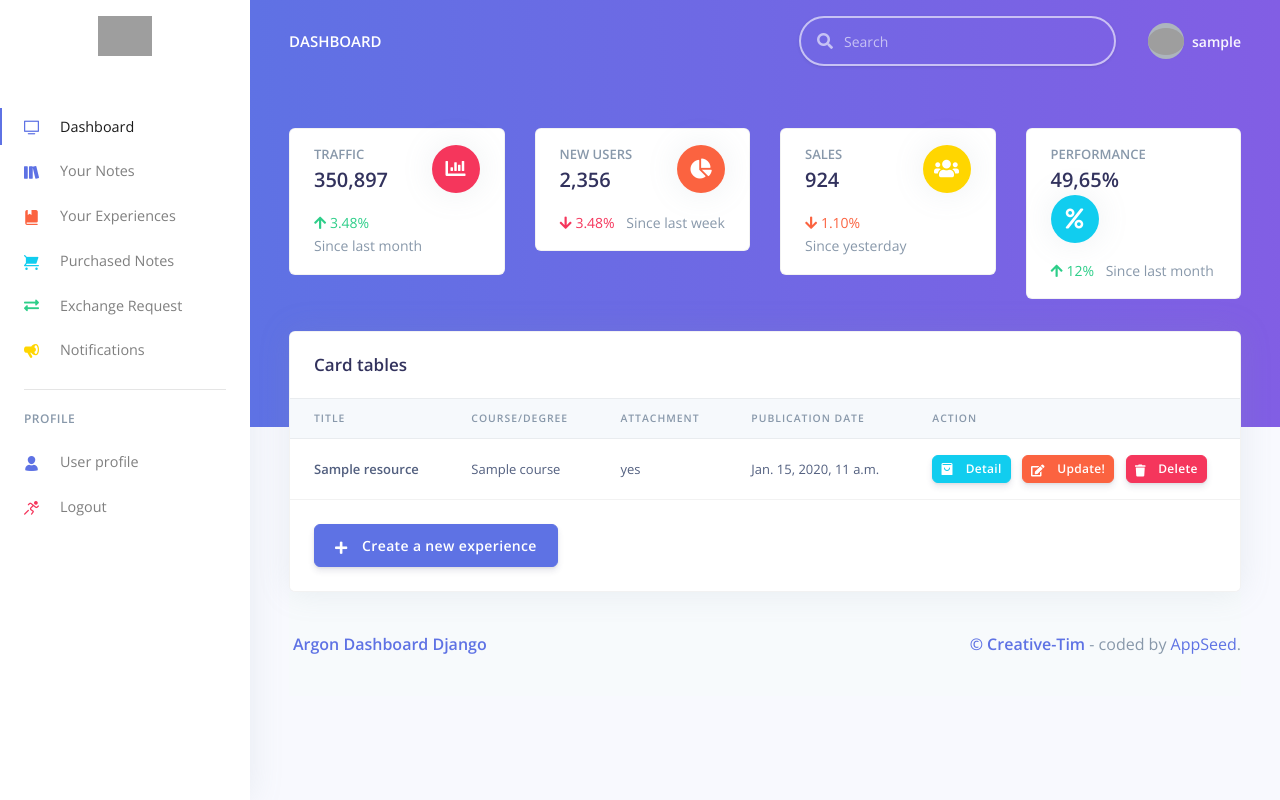
After one commit to k4j3d3v/Student-SharePlace, a Django app: page /experiences in a window 1280 px wide. The commit adds this page. Run offline with Django 3.2, Linux system fonts and the light colour scheme; a user stored in the database is signed in; tables that the repository leaves empty hold one stand-in row (values such as "Sample post"); some libraries are stand-ins or nearby versions; grey boxes are pictures that could not be loaded.

```diff
--- a/content/models.py
+++ b/content/models.py
@@ -57,11 +57,19 @@ class Note(Resource):
     course = models.ForeignKey(Course, on_delete=models.CASCADE)
     uploaded = models.FileField(upload_to='resources/')
 
+    def __repr__(self):
+        return f'{self.__class__}: {self.__str__()}'
+    #
+    # class Meta:
+    #     rules_permissions = {
+    #         "read": rules.has_purchased_note,
+    #     }
+
 
 class Experience(Resource):
     kind_of = models.CharField(max_length=50)
     text = tinymce_models.HTMLField()
-    course = models.ManyToManyField(Course)  # , related_name="related_to")
+    course = models.ManyToManyField(Course, blank=True)
     degree = models.ForeignKey(Degree, on_delete=models.CASCADE, null=True, blank=True)
     uploaded = models.FileField(upload_to='resources/', null=True, blank=True)
 
--- a/content/templates/content/experience_detail.html
+++ b/content/templates/content/experience_detail.html
@@ -15,5 +15,4 @@
 {% if object.uploaded %}
 <p><strong>File:</strong><a href="{{ object.uploaded.url }}">{{ object.get_filename }}</a></p>
 {% endif %}
-{% include 'comments/comments.html' with pk=object.pk %}
 {% endblock %}
--- /dev/null
+++ b/more_exchange/templates/tables-exp.html
@@ -0,0 +1,171 @@
+{% extends 'layouts/base.html' %}
+
+{% block title %} Tables {% endblock title %}
+
+{% block content %}
+
+<!-- Header -->
+<div class="header bg-gradient-primary pb-8 pt-5 pt-md-8">
+    <div class="container-fluid">
+        <div class="header-body">
+            <!-- Card stats -->
+            <div class="row">
+                <div class="col-xl-3 col-lg-6">
+                    <div class="card card-stats mb-4 mb-xl-0">
+                        <div class="card-body">
+                            <div class="row">
+                                <div class="col">
+                                    <h5 class="card-title text-uppercase text-muted mb-0">Traffic</h5>
+                                    <span class="h2 font-weight-bold mb-0">350,897</span>
+                                </div>
+                                <div class="col-auto">
+                                    <div class="icon icon-shape bg-danger text-white rounded-circle shadow">
+                                        <i class="fas fa-chart-bar"></i>
+                                    </div>
+                                </div>
+                            </div>
+                            <p class="mt-3 mb-0 text-muted text-sm">
+                                <span class="text-success mr-2"><i class="fa fa-arrow-up"></i> 3.48%</span>
+                                <span class="text-nowrap">Since last month</span>
+                            </p>
+                        </div>
+                    </div>
+                </div>
+                <div class="col-xl-3 col-lg-6">
+                    <div class="card card-stats mb-4 mb-xl-0">
+                        <div class="card-body">
+                            <div class="row">
+                                <div class="col">
+                                    <h5 class="card-title text-uppercase text-muted mb-0">New users</h5>
+                                    <span class="h2 font-weight-bold mb-0">2,356</span>
+                                </div>
+                                <div class="col-auto">
+                                    <div class="icon icon-shape bg-warning text-white rounded-circle shadow">
+                                        <i class="fas fa-chart-pie"></i>
+                                    </div>
+                                </div>
+                            </div>
+                            <p class="mt-3 mb-0 text-muted text-sm">
+                                <span class="text-danger mr-2"><i class="fas fa-arrow-down"></i> 3.48%</span>
+                                <span class="text-nowrap">Since last week</span>
+                            </p>
+                        </div>
+                    </div>
+                </div>
+                <div class="col-xl-3 col-lg-6">
+                    <div class="card card-stats mb-4 mb-xl-0">
+                        <div class="card-body">
+                            <div class="row">
+                                <div class="col">
+                                    <h5 class="card-title text-uppercase text-muted mb-0">Sales</h5>
+                                    <span class="h2 font-weight-bold mb-0">924</span>
+                                </div>
+                                <div class="col-auto">
+                                    <div class="icon icon-shape bg-yellow text-white rounded-circle shadow">
+                                        <i class="fas fa-users"></i>
+                                    </div>
+                                </div>
+                            </div>
+                            <p class="mt-3 mb-0 text-muted text-sm">
+                                <span class="text-warning mr-2"><i class="fas fa-arrow-down"></i> 1.10%</span>
+                                <span class="text-nowrap">Since yesterday</span>
+                            </p>
+                        </div>
+                    </div>
+                </div>
+                <div class="col-xl-3 col-lg-6">
+                    <div class="card card-stats mb-4 mb-xl-0">
+                        <div class="card-body">
+                            <div class="row">
+                                <div class="col">
+                                    <h5 class="card-title text-uppercase text-muted mb-0">Performance</h5>
+                                    <span class="h2 font-weight-bold mb-0">49,65%</span>
+                                </div>
+                                <div class="col-auto">
+                                    <div class="icon icon-shape bg-info text-white rounded-circle shadow">
+                                        <i class="fas fa-percent"></i>
+                                    </div>
+                                </div>
+                            </div>
+                            <p class="mt-3 mb-0 text-muted text-sm">
+                                <span class="text-success mr-2"><i class="fas fa-arrow-up"></i> 12%</span>
+                                <span class="text-nowrap">Since last month</span>
+                            </p>
+                        </div>
+                    </div>
+                </div>
+            </div>
+        </div>
+    </div>
+</div>
+
+<div class="container-fluid mt--7">
+
+    <!-- Table -->
+    <div class="row">
+        <div class="col">
+            <div class="card shadow">
+                <div class="card-header border-0">
+                    <h3 class="mb-0">Card tables</h3>
+                </div>
+                <div class="table-responsive">
+                    <table class="table align-items-center table-flush">
+                        <thead class="thead-light">
+                        <tr>
+                            <th scope="col">Title</th>
+                            <th scope="col">Course/Degree</th>
+                            <th scope="col">Attachment</th>
+                            <th scope="col">Publication Date</th>
+                            <!--                            <th scope="col">#Purchase</th>-->
+                            <th scope="col">Action</th>
+                        </tr>
+                        </thead>
+                        <tbody>
+                        {% for res in object_list %}
+                        <tr>
+                            <th scope="row"> {{ res }}</th>
+                            <td> {{ res.course.get|default:res.degree }}</td>
+                            <td> {{ res.uploaded|yesno:"yes,no,no" }}</td>
+                            <td> {{ res.publ_date }}</td>
+                            <!--                            <td> {{ res.title }}</td>-->
+                            <td>
+                                <a href="{% url 'content:note-detail' pk=res.pk %}"
+                                   class="btn btn-sm btn-icon btn-3 btn-info">
+                                    <span class="btn-inner--icon"><i class="ni ni-bag-17"></i></span>
+                                    <span class="btn-inner--text"> Detail </span>
+                                </a>
+                                <a href="{% url 'content:note-update' pk=res.pk %}"
+                                   class="btn btn-sm btn-icon btn-3 btn-warning">
+                                    <span class="btn-inner--icon"><i class="fas fa-edit"></i></span>
+                                    <span class="btn-inner--text"> Update! </span>
+                                </a>
+                                <a href="{% url 'content:note-delete' pk=res.pk %}"
+                                   class="btn btn-sm btn-icon btn-3 btn-danger">
+                                    <span class="btn-inner--icon"><i class="fas fa-trash"></i></span>
+                                    <span class="btn-inner--text"> Delete </span>
+                                </a>
+                        </tr>
+                        {% endfor %}
+                        </tbody>
+                    </table>
+                </div>
+                <div class="card-footer py-4">
+                    <a href="{% url 'content:experience-add'%}"
+                       class="btn btn-icon btn-3 btn-primary">
+                        <span class="btn-inner--icon"><i class="fas fa-plus"></i></span>
+                        <span class="btn-inner--text"> Create a new experience </span>
+                    </a>
+                </div>
+
+            </div>
+        </div>
+    </div>
+
+    {% include "includes/footer.html" %}
+
+</div>
+
+{% endblock content %}
+
+<!-- Specific JS goes HERE -->
+{% block javascripts %}{% endblock javascripts %}
--- a/more_exchange/urls.py
+++ b/more_exchange/urls.py
@@ -29,7 +29,6 @@ urlpatterns = [
     path('accounts/login/', auth_views.LoginView.as_view(authentication_form=UserLoginForm)),
     path('accounts/', include('django.contrib.auth.urls')),
     path('tinymce/', include('tinymce.urls')),
-    path('comments/', include('django_comments_xtd.urls')),
 
 ]
 
--- a/users/models.py
+++ b/users/models.py
@@ -38,3 +38,9 @@ class CustomUser(AbstractBaseUser, PermissionsMixin):
 
     def get_full_name(self):
         return self.username
+
+    def is_owner(self, resource):
+        return resource.owner == self
+
+    def has_purchased_note(self, note):
+        return self.purchased_notes.filter(id=note.id).count() > 0
```
Also changed, not shown: content/views.py (+23 -31 lines), more_exchange/settings.py (+5 -6 lines).
